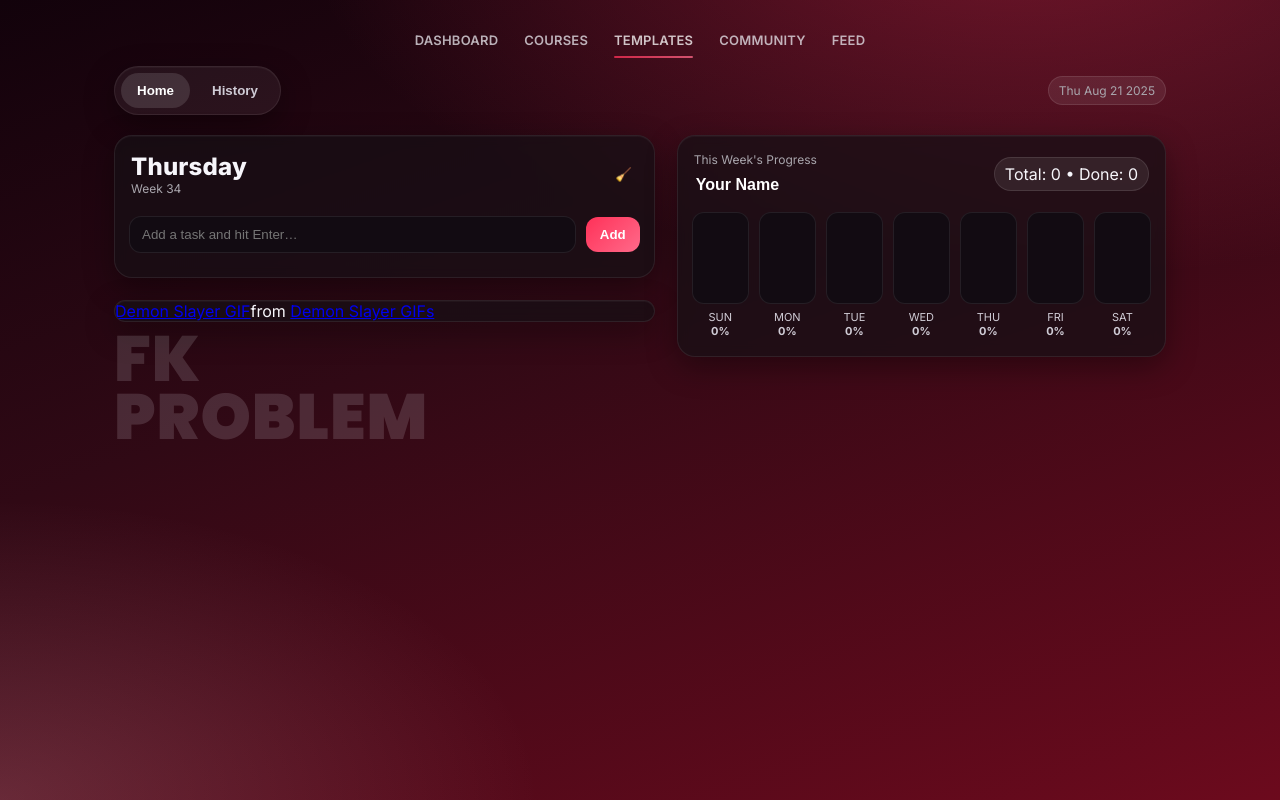
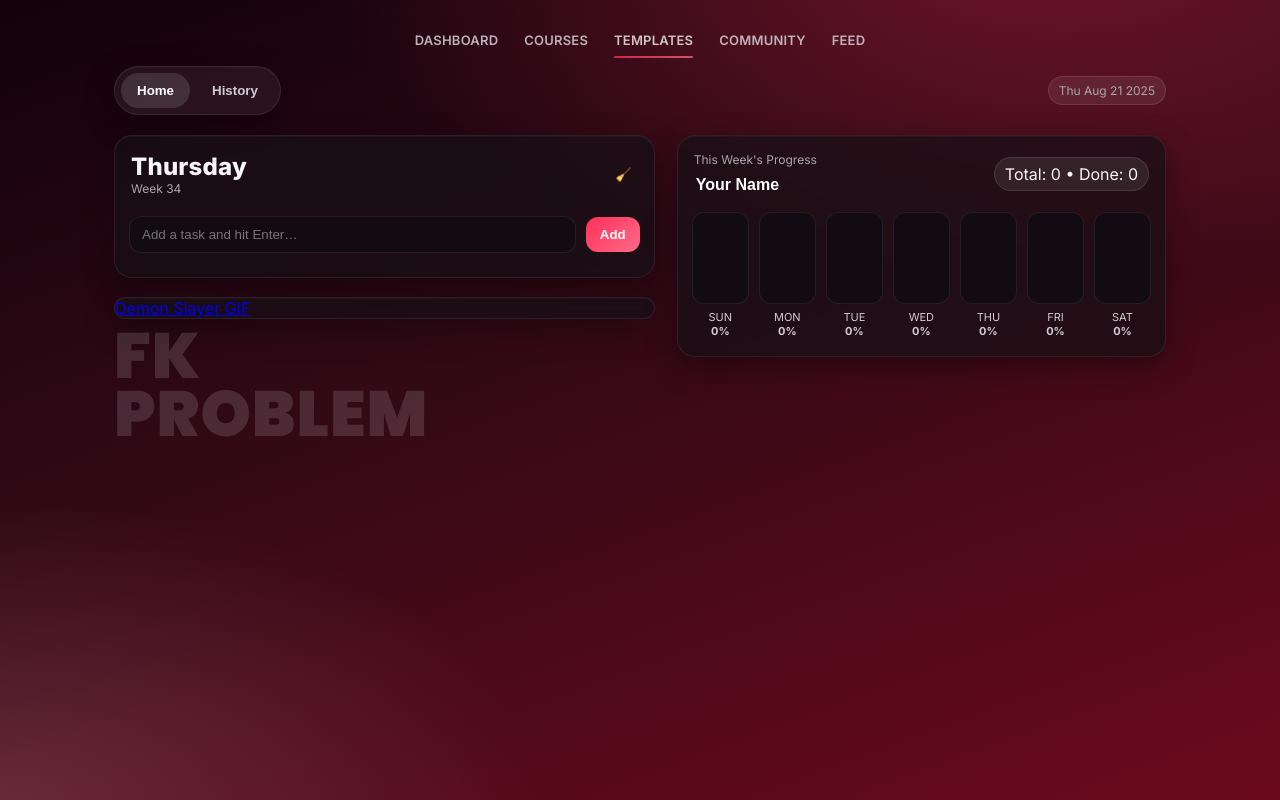
Before and after one commit to vrjatclg/doto_advanced, a plain HTML site: page index.html in a window 1280 px wide. Drawn offline with Linux system fonts and the light colour scheme; a script that the page names is missing.

Commit message:
Update index.html

```diff
--- a/index.html
+++ b/index.html
@@ -88,7 +88,7 @@
           <div class="task-controls"><input id="newTask" placeholder="Add a task and hit Enter…" /><button id="addBtn">Add</button></div>
           <div class="content"><ul class="tasks" id="taskList"></ul></div>
         </article>
-        <article class="card poster" style="margin-top:22px"><div class="tenor-gif-embed" data-postid="22049511" data-share-method="host" data-aspect-ratio="1" data-width="100%"><a href="https://tenor.com/view/demon-slayer-gif-22049511">Demon Slayer GIF</a>from <a href="https://tenor.com/search/demon+slayer-gifs">Demon Slayer GIFs</a></div> <script type="text/javascript" async src="https://tenor.com/embed.js"></script></article>
+        <article class="card poster" style="margin-top:19px"><div class="tenor-gif-embed" data-postid="22049511" data-share-method="host" data-aspect-ratio="1" data-width="69%"><a href="https://tenor.com/view/demon-slayer-gif-22049511">Demon Slayer GIF</a></div> <script type="text/javascript" async src="https://tenor.com/embed.js"></script></article>
         <div class="wordmark">FK<br/>PROBLEM</div>
       </div>
       <aside>
```
